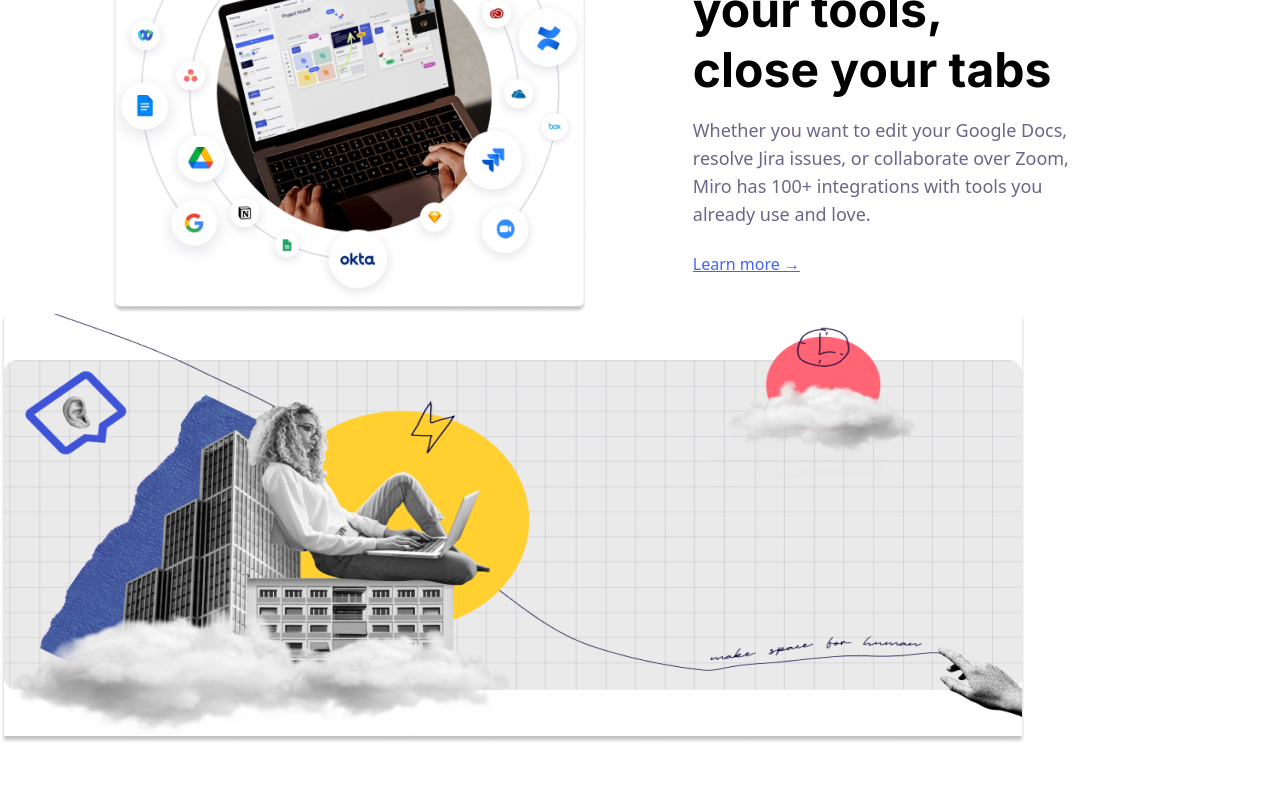
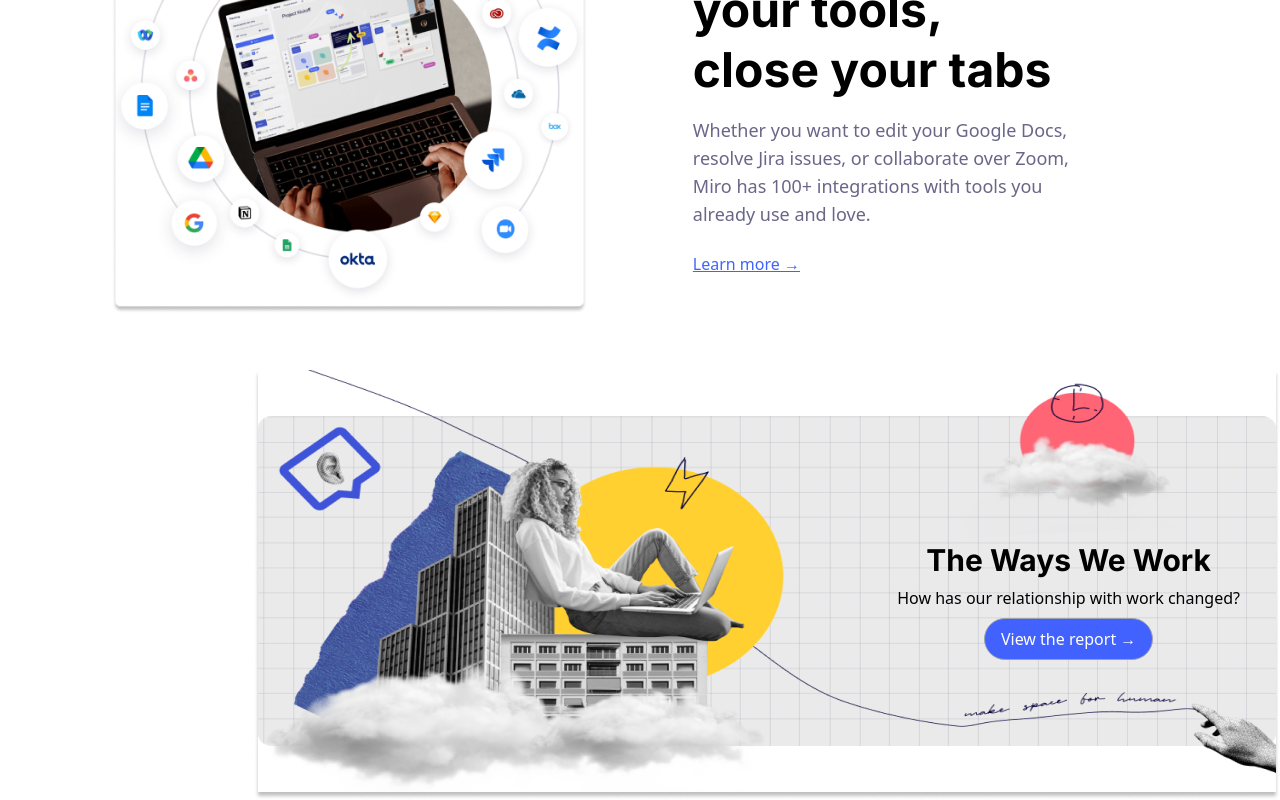
Before and after one commit to jibonrahaman/Miro-Assignment, a React (Vite) app: page / in a window 1280 px wide. Shown: the part 1968-2768 px from the top of the page. Before the commit the page ends 2712 px from the top, so only its background shows below. Built offline with nearby package versions, Linux system fonts and the light colour scheme.

Commit message:
Ways  layout design  done!

```diff
--- a/src/components/layouts/Ways.jsx
+++ b/src/components/layouts/Ways.jsx
@@ -3,9 +3,14 @@ import Images from '../common/Images'
 // import Flex from '../common/Flex'
 export default function Ways() {
   return (
-    <section className=" max-w-container mx-auto">
-     <div>
+    <section className=" max-w-container mx-auto pt-14">
+     <div className=' flex items-end justify-end relative'>
      <Images src={ways} alt={ways}/>
+     <div  className=' absolute top-[40%] right-10 text-center'>
+     <h3 className=' text-3xl font-bold font-inter'>The Ways We Work</h3>
+     <p className=' font-medium my-2'>How has our relationship with work changed?</p>
+     <button className=' px-4 py-2  border border-gray-400  bg-blue text-white hover:bg-transparent duration-300  hover:text-black rounded-full'>View the report →</button>
+     </div>
      </div>
     </section>
   )
```
